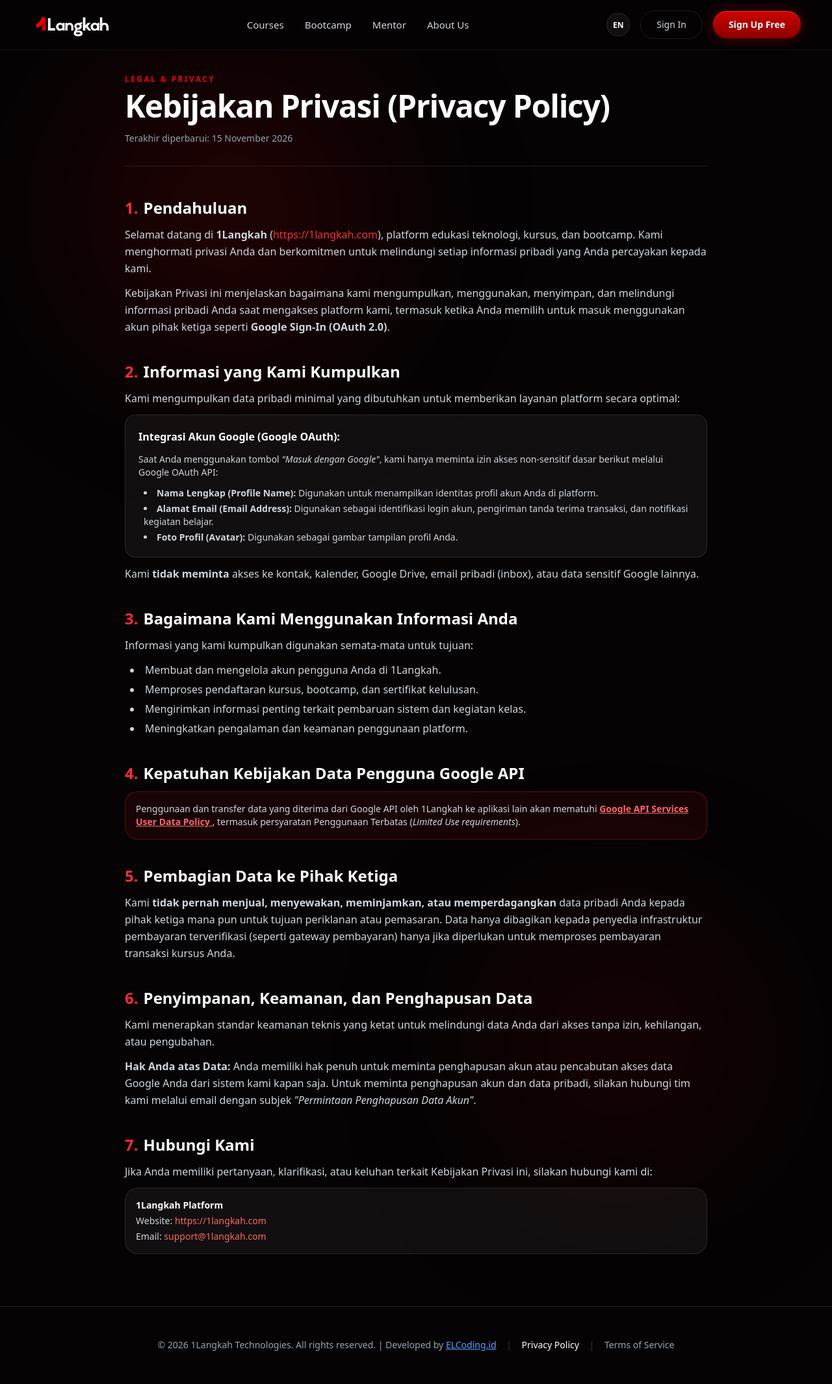
After one commit to NixFester/1langkah, a Laravel app: page /privacy in a window 1280 px wide. The commit adds this page. Shown: the whole page at 65% size. Run offline with Laravel 12, Linux system fonts and the light colour scheme; style sheets or scripts are compiled from the project's sources.

Commit message:
privacy policy

```diff
--- a/lang/id/app.php
+++ b/lang/id/app.php
@@ -386,7 +386,7 @@ return [
     'learn_more' => 'Pelajari lebih lanjut',
     'popular_courses_badge' => 'KURSUS TERPOPULER',
     'start_learning_now' => 'Mulai belajar sekarang',
-    'see_all_courses' => 'Lihat 800+ kursus',
+    'see_all_courses' => 'Lihat semua kursus',
     'bootcamp_badge' => 'ONLINE & OFFLINE BOOTCAMP',
     'bootcamp_title_1' => 'Belajar intensif dengan',
     'bootcamp_title_2' => 'instruktur terbaik.',
--- a/resources/views/pages/about.blade.php
+++ b/resources/views/pages/about.blade.php
@@ -281,9 +281,9 @@
         <div class="text-gray-400 text-[14px] font-medium">
             &copy; 2026 1Langkah Technologies. All rights reserved. | Developed by <a href="https://elc.my.id" target="_blank" class="text-blue-400 underline hover:text-blue-300">ELCoding.id</a>
             <span class="mx-3 text-white/20">|</span>
-            <a href="{{ url('/') }}" class="hover:text-white transition-colors">Privacy Policy</a>
+            <a href="{{ route('privacy-policy') }}" class="hover:text-white transition-colors">Privacy Policy</a>
             <span class="mx-3 text-white/20">|</span>
-            <a href="{{ url('/') }}" class="hover:text-white transition-colors">Terms of Service</a>
+            <a href="{{ route('terms') }}" class="hover:text-white transition-colors">Terms of Service</a>
         </div>
     </div>
 </footer>
--- a/resources/views/pages/landing.blade.php
+++ b/resources/views/pages/landing.blade.php
@@ -1043,8 +1043,8 @@
                     <h2 class="text-[11px] md:text-[13px] font-bold tracking-[0.1em] md:tracking-[0.15em] text-gray-400 uppercase mb-5 md:mb-8"> {{ __('app.footer_support') }} </h2>
                     <ul class="flex flex-col items-end gap-5 md:gap-7">
                         <li><a href="{{ url('/') }}" class="text-[13px] md:text-[15px] text-gray-400 hover:text-white transition-colors">{{ __('app.nav_help') }}</a></li>
-                        <li><a href="{{ url('/') }}" class="text-[13px] md:text-[15px] text-gray-400 hover:text-white transition-colors">{{ __('app.nav_privacy') }}</a></li>
-                        <li><a href="{{ url('/') }}" class="text-[13px] md:text-[15px] text-gray-400 hover:text-white transition-colors">{{ __('app.nav_terms') }}</a></li>
+                        <li><a href="{{ route('privacy-policy') }}" class="text-[13px] md:text-[15px] text-gray-400 hover:text-white transition-colors">{{ __('app.nav_privacy') }}</a></li>
+                        <li><a href="{{ route('terms') }}" class="text-[13px] md:text-[15px] text-gray-400 hover:text-white transition-colors">{{ __('app.nav_terms') }}</a></li>
                         <li><a href="{{ url('/') }}" class="text-[13px] md:text-[15px] text-gray-400 hover:text-white transition-colors">{{ __('app.nav_status') }}</a></li>
                     </ul>
                 </div>
--- /dev/null
+++ b/resources/views/pages/privacy-policy.blade.php
@@ -0,0 +1,196 @@
+@extends('layouts.guest')
+
+@section('title', __('app.nav_privacy') . ' — 1Langkah')
+
+@section('body')
+<!-- Navbar -->
+<nav class="fixed top-0 left-0 right-0 z-50 px-6 lg:px-12 py-3 md:py-4 bg-[#050304]/80 backdrop-blur-md border-b border-white/5 flex items-center justify-between">
+    <!-- Logo -->
+    <a href="{{ route('landing') }}" class="flex items-center" aria-label="Beranda 1Langkah">
+        <svg aria-hidden="true" width="120" height="36" viewBox="0 0 120 36" fill="none" xmlns="http://www.w3.org/2000/svg">
+            <g clip-path="url(#clip0_306_8219)">
+                <path d="M22.3789 27.1026H16.3237V7.52808H22.3789V27.1026Z" fill="#D10000"/>
+                <g filter="url(#filter0_d_306_8219)">
+                    <path d="M22.3746 7.57027C22.374 7.57183 22.3735 7.57359 22.373 7.57546C22.3719 7.57922 22.3705 7.58367 22.369 7.58868C22.366 7.59876 22.3622 7.61144 22.3576 7.62646C22.3484 7.65648 22.3362 7.69629 22.3206 7.7453C22.2894 7.84337 22.2451 7.9786 22.1872 8.14667C22.0716 8.48256 21.9009 8.95166 21.6697 9.51938C21.2088 10.651 20.4993 12.1959 19.4946 13.8706C17.5141 17.1718 14.2201 21.2532 9.16017 23.4218L6.7749 17.8562C10.1921 16.3917 12.6499 13.5095 14.302 10.7556C15.1136 9.40283 15.6905 8.14735 16.0619 7.23532C16.2468 6.78124 16.3787 6.41755 16.4618 6.17631C16.5032 6.05587 16.5322 5.96636 16.5496 5.91188C16.5582 5.8847 16.5639 5.86625 16.5667 5.8571L16.5681 5.85254C16.568 5.85317 16.5678 5.85399 16.5675 5.8549C16.5674 5.85534 16.5668 5.8568 16.5667 5.8571C16.5665 5.85753 16.5667 5.85723 16.9297 5.96429L22.0125 7.45993C22.3708 7.56565 22.3753 7.56754 22.3752 7.56806C22.375 7.56844 22.3748 7.56949 22.3746 7.57027Z" fill="#E50000"/>
+                </g>
+                <path d="M29.6583 7.91772V23.195H36.7659V26.9803H25.8457V7.91772H29.6583Z" fill="white"/>
+                <path d="M48.8093 15.2705H51.4236V27.0076H48.5371V25.8638C47.4477 26.7898 46.0317 27.3343 44.5067 27.3343C41.0482 27.3343 38.2705 24.5567 38.2705 21.1254C38.2705 17.6669 41.0482 14.9165 44.5067 14.9165C46.0317 14.9165 47.4477 15.4611 48.5371 16.387L48.8093 15.2705ZM47.0937 23.3857C47.6929 22.7594 47.9924 21.9696 47.9924 21.1254C47.9924 20.2812 47.6929 19.4643 47.0937 18.8652C46.5219 18.266 45.7593 17.9392 44.9424 17.9392C44.1255 17.9392 43.3629 18.266 42.7638 18.8652C42.1919 19.4643 41.8651 20.2812 41.8651 21.1254C41.8651 21.9696 42.1919 22.7594 42.7638 23.3857C43.3629 23.9848 44.1255 24.3116 44.9424 24.3116C45.7593 24.3116 46.5219 23.9848 47.0937 23.3857Z" fill="white"/>
+                <path d="M55.2833 15.2704L55.828 16.3052C56.7539 15.4883 57.9793 14.9436 59.1775 14.9436C62.3365 14.9436 64.9235 17.7213 64.9235 21.1798V27.0075H61.6012V21.1798C61.6012 19.4914 60.4029 17.9936 58.7691 17.9936C57.1351 17.9936 55.9369 19.4914 55.9369 21.1798V27.0075H52.5056V15.2704H55.2833Z" fill="white"/>
+                <path d="M78.5433 16.4688L76.5554 17.1223C77.3996 18.021 77.917 19.2192 77.917 20.5263C77.917 23.4674 75.33 25.8366 72.1165 25.8366C71.6808 25.8366 71.2723 25.7821 70.8639 25.7005C70.6188 26.1362 70.3737 26.6263 70.1831 27.1166C70.8095 27.0348 71.4902 26.9804 72.2527 26.9804C74.4313 26.9804 76.038 27.3344 77.1817 28.0425C78.38 28.805 79.0336 29.976 79.0336 31.3376C79.0336 32.7536 78.4344 33.8702 77.2635 34.6326C76.1469 35.3407 74.513 35.6947 72.2527 35.6947C69.9924 35.6947 68.3585 35.3407 67.242 34.6326C66.071 33.8702 65.4719 32.7536 65.4719 31.3376C65.4719 30.7929 65.5808 30.2755 65.7987 29.7853C66.3433 27.9608 67.596 25.9456 68.4947 24.6657C67.2148 23.6853 66.3706 22.1875 66.3706 20.5263C66.3706 17.5853 68.9576 15.216 72.1165 15.216C72.3889 15.216 72.6612 15.2433 72.9335 15.2705L78.5433 14.2085V16.4688ZM72.1165 18.2661C70.7277 18.2661 69.6657 19.3553 69.6657 20.5263C69.6657 21.8607 70.8911 22.7866 72.1165 22.7866C73.5327 22.7866 74.5947 21.6973 74.5947 20.5263C74.5947 19.2464 73.4781 18.2661 72.1165 18.2661ZM72.2527 32.5903C74.5947 32.5903 75.6839 32.2089 75.6839 31.3376C75.6839 30.5205 74.2952 30.0849 72.2527 30.0849C70.1013 30.0849 68.8214 30.6023 68.8214 31.3376C68.8214 32.2089 70.0742 32.5903 72.2527 32.5903Z" fill="white"/>
+                <path d="M92.57 27.0076H88.104L84.1827 22.242L83.3929 23.0589V27.0076H79.5803V6.74683H83.3929V19.0558L86.8786 15.2705H91.535L86.7697 20.1724L92.57 27.0076Z" fill="white"/>
+                <path d="M102.028 15.2705H104.643V27.0076H101.756V25.8638C100.667 26.7898 99.2509 27.3343 97.7254 27.3343C94.2667 27.3343 91.4893 24.5567 91.4893 21.1254C91.4893 17.6669 94.2667 14.9165 97.7254 14.9165C99.2509 14.9165 100.667 15.4611 101.756 16.387L102.028 15.2705ZM100.313 23.3857C100.911 22.7594 101.211 21.9696 101.211 21.1254C101.211 20.2812 100.911 19.4643 100.313 18.8652C99.7405 18.266 98.9782 17.9392 98.161 17.9392C97.3447 17.9392 96.5815 18.266 95.983 18.8652C95.4106 19.4643 95.0839 20.2812 95.0839 21.1254C95.0839 21.9696 95.4106 22.7594 95.983 23.3857C96.5815 23.9848 97.3447 24.3116 98.161 24.3116C98.9782 24.3116 99.7405 23.9848 100.313 23.3857Z" fill="white"/>
+                <path d="M109.346 6.74683V16.0058C110.354 15.325 111.552 14.9165 112.86 14.9165C116.291 14.9165 119.068 17.7214 119.068 21.1527V27.0076H115.473V21.1527C115.473 20.3085 115.147 19.5188 114.575 18.8924C114.003 18.2933 113.241 17.9666 112.423 17.9666C111.607 17.9666 110.817 18.2933 110.245 18.8924C109.673 19.5188 109.346 20.3085 109.346 21.1527V27.0076H105.725V6.74683H109.346Z" fill="white"/>
+            </g>
+            <defs>
+                <filter id="filter0_d_306_8219" x="0.599103" y="-0.00106061" width="28.5963" height="30.5653" filterUnits="userSpaceOnUse" color-interpolation-filters="sRGB">
+                    <feFlood flood-opacity="0" result="BackgroundImageFix"/>
+                    <feColorMatrix in="SourceAlpha" type="matrix" values="0 0 0 0 0 0 0 0 0 0 0 0 0 0 0 0 0 0 127 0" result="hardAlpha"/>
+                    <feOffset dx="0.3222" dy="0.6444"/>
+                    <feGaussianBlur stdDeviation="3.249"/>
+                    <feComposite in2="hardAlpha" operator="out"/>
+                    <feColorMatrix type="matrix" values="0 0 0 0 0 0 0 0 0 0 0 0 0 0 0 0 0 0 0.25 0"/>
+                    <feBlend mode="normal" in2="BackgroundImageFix" result="effect1_dropShadow_306_8219"/>
+                    <feBlend mode="normal" in="SourceGraphic" in2="effect1_dropShadow_306_8219" result="shape"/>
+                </filter>
+                <clipPath id="clip0_306_8219">
+                    <rect width="120" height="36" fill="white"/>
+                </clipPath>
+            </defs>
+        </svg>
+    </a>
+
+    <!-- Links -->
+    <div class="hidden md:flex items-center gap-4 xl:gap-8 text-[14px] xl:text-[15px] font-medium text-gray-300">
+        <a href="{{ route('kursus') }}" class="hover:text-white transition-colors">{{ __('app.nav_courses') }}</a>
+        <a href="{{ route('online-bootcamp') }}" class="hover:text-white transition-colors">{{ __('app.nav_bootcamp') }}</a>
+        <a href="{{ route('mentor') }}" class="hover:text-white transition-colors">{{ __('app.nav_mentor') }}</a>
+        <a href="{{ route('about') }}" class="hover:text-white transition-colors">{{ __('app.nav_about') }}</a>
+    </div>
+
+    <!-- Actions -->
+    <div class="flex items-center gap-2 sm:gap-3 lg:gap-4">
+        <!-- Language Switcher -->
+        <a href="{{ route('lang.switch', app()->getLocale() == 'id' ? 'en' : 'id') }}" class="flex items-center justify-center w-8 h-8 sm:w-9 sm:h-9 rounded-full bg-white/5 border border-white/10 hover:bg-white/10 text-[11px] sm:text-[12px] font-bold text-white transition-colors" title="Switch Language" aria-label="{{ strtoupper(app()->getLocale()) == 'EN' ? 'EN' : 'ID' }} - Switch Language">
+            {{ strtoupper(app()->getLocale()) == 'EN' ? 'EN' : 'ID' }}
+        </a>
+
+        <a href="{{ route('login') }}" class="inline-flex items-center justify-center px-4 lg:px-6 py-2 sm:py-2.5 text-[13px] lg:text-[14px] font-medium text-[#d1d5db] border border-white/10 rounded-full hover:bg-white/5 transition-colors">
+            {{ __('app.login') }}
+        </a>
+        <a href="{{ route('signup') }}" class="inline-flex items-center justify-center px-4 lg:px-6 py-2 sm:py-2.5 text-[13px] lg:text-[14px] font-semibold text-white bg-gradient-to-b from-[#D10000] to-[#8B0000] rounded-full shadow-[inset_0_1px_0_rgba(255,255,255,0.25),0_0_20px_rgba(209,0,0,0.4)] whitespace-nowrap hover:from-[#b30000] hover:to-[#6b0000] hover:shadow-[inset_0_1px_0_rgba(255,255,255,0.25),0_0_25px_rgba(209,0,0,0.6)] transition-all">
+            <span class="lg:hidden">{{ __('app.register') }}</span>
+            <span class="hidden lg:inline">{{ __('app.register_free') }}</span>
+        </a>
+    </div>
+</nav>
+
+<!-- Main Content -->
+<main class="w-full min-h-screen bg-[#050304] text-white pt-28 pb-20 px-6 md:px-12 relative overflow-hidden">
+    <!-- Subtle Red Glow Background -->
+    <div class="absolute top-[5%] left-[10%] w-[450px] h-[450px] bg-[#D10000]/15 rounded-full blur-[130px] pointer-events-none"></div>
+    <div class="absolute bottom-[10%] right-[10%] w-[400px] h-[400px] bg-[#8B0000]/15 rounded-full blur-[130px] pointer-events-none"></div>
+
+    <div class="max-w-4xl mx-auto relative z-10">
+        <!-- Header -->
+        <div class="mb-12 border-b border-white/10 pb-8">
+            <p class="text-[12px] font-bold tracking-[0.2em] text-red-600 uppercase mb-2">Legal & Privacy</p>
+            <h1 class="text-3xl md:text-5xl font-black tracking-tight text-white mb-4">Kebijakan Privasi (Privacy Policy)</h1>
+            <p class="text-sm text-gray-400">Terakhir diperbarui: {{ date('d F Y') }}</p>
+        </div>
+
+        <!-- Content -->
+        <div class="space-y-10 text-gray-300 leading-relaxed text-[15px] md:text-[16px]">
+
+            <section class="space-y-3">
+                <h2 class="text-xl md:text-2xl font-bold text-white flex items-center gap-2">
+                    <span class="text-red-500">1.</span> Pendahuluan
+                </h2>
+                <p>
+                    Selamat datang di <strong>1Langkah</strong> (<a href="https://1langkah.com" class="text-red-500 hover:underline">https://1langkah.com</a>), platform edukasi teknologi, kursus, dan bootcamp. Kami menghormati privasi Anda dan berkomitmen untuk melindungi setiap informasi pribadi yang Anda percayakan kepada kami.
+                </p>
+                <p>
+                    Kebijakan Privasi ini menjelaskan bagaimana kami mengumpulkan, menggunakan, menyimpan, dan melindungi informasi pribadi Anda saat mengakses platform kami, termasuk ketika Anda memilih untuk masuk menggunakan akun pihak ketiga seperti <strong>Google Sign-In (OAuth 2.0)</strong>.
+                </p>
+            </section>
+
+            <section class="space-y-3">
+                <h2 class="text-xl md:text-2xl font-bold text-white flex items-center gap-2">
+                    <span class="text-red-500">2.</span> Informasi yang Kami Kumpulkan
+                </h2>
+                <p>Kami mengumpulkan data pribadi minimal yang dibutuhkan untuk memberikan layanan platform secara optimal:</p>
+                <div class="bg-white/5 border border-white/10 rounded-2xl p-5 space-y-3">
+                    <h3 class="text-white font-semibold">Integrasi Akun Google (Google OAuth):</h3>
+                    <p class="text-sm text-gray-300">
+                        Saat Anda menggunakan tombol <em>"Masuk dengan Google"</em>, kami hanya meminta izin akses non-sensitif dasar berikut melalui Google OAuth API:
+                    </p>
+                    <ul class="list-disc list-inside space-y-1 text-sm text-gray-300 pl-2">
+                        <li><strong>Nama Lengkap (Profile Name):</strong> Digunakan untuk menampilkan identitas profil akun Anda di platform.</li>
+                        <li><strong>Alamat Email (Email Address):</strong> Digunakan sebagai identifikasi login akun, pengiriman tanda terima transaksi, dan notifikasi kegiatan belajar.</li>
+                        <li><strong>Foto Profil (Avatar):</strong> Digunakan sebagai gambar tampilan profil Anda.</li>
+                    </ul>
+                </div>
+                <p>
+                    Kami <strong>tidak meminta</strong> akses ke kontak, kalender, Google Drive, email pribadi (inbox), atau data sensitif Google lainnya.
+                </p>
+            </section>
+
+            <section class="space-y-3">
+                <h2 class="text-xl md:text-2xl font-bold text-white flex items-center gap-2">
+                    <span class="text-red-500">3.</span> Bagaimana Kami Menggunakan Informasi Anda
+                </h2>
+                <p>Informasi yang kami kumpulkan digunakan semata-mata untuk tujuan:</p>
+                <ul class="list-disc list-inside space-y-1 pl-2 text-gray-300">
+                    <li>Membuat dan mengelola akun pengguna Anda di 1Langkah.</li>
+                    <li>Memproses pendaftaran kursus, bootcamp, dan sertifikat kelulusan.</li>
+                    <li>Mengirimkan informasi penting terkait pembaruan sistem dan kegiatan kelas.</li>
+                    <li>Meningkatkan pengalaman dan keamanan penggunaan platform.</li>
+                </ul>
+            </section>
+
+            <section class="space-y-3">
+                <h2 class="text-xl md:text-2xl font-bold text-white flex items-center gap-2">
+                    <span class="text-red-500">4.</span> Kepatuhan Kebijakan Data Pengguna Google API
+                </h2>
+                <div class="p-4 bg-red-950/30 border border-red-500/30 rounded-xl text-sm">
+                    <p>
+                        Penggunaan dan transfer data yang diterima dari Google API oleh 1Langkah ke aplikasi lain akan mematuhi
+                        <a href="https://developers.google.com/terms/api-services-user-data-policy" target="_blank" rel="noopener noreferrer" class="text-red-400 font-semibold underline hover:text-red-300">
+                            Google API Services User Data Policy
+                        </a>,
+                        termasuk persyaratan Penggunaan Terbatas (<em>Limited Use requirements</em>).
+                    </p>
+                </div>
+            </section>
+
+            <section class="space-y-3">
+                <h2 class="text-xl md:text-2xl font-bold text-white flex items-center gap-2">
+                    <span class="text-red-500">5.</span> Pembagian Data ke Pihak Ketiga
+                </h2>
+                <p>
+                    Kami <strong>tidak pernah menjual, menyewakan, meminjamkan, atau memperdagangkan</strong> data pribadi Anda kepada pihak ketiga mana pun untuk tujuan periklanan atau pemasaran. Data hanya dibagikan kepada penyedia infrastruktur pembayaran terverifikasi (seperti gateway pembayaran) hanya jika diperlukan untuk memproses pembayaran transaksi kursus Anda.
+                </p>
+            </section>
+
+            <section class="space-y-3">
+                <h2 class="text-xl md:text-2xl font-bold text-white flex items-center gap-2">
+                    <span class="text-red-500">6.</span> Penyimpanan, Keamanan, dan Penghapusan Data
+                </h2>
+                <p>
+                    Kami menerapkan standar keamanan teknis yang ketat untuk melindungi data Anda dari akses tanpa izin, kehilangan, atau pengubahan.
+                </p>
+                <p>
+                    <strong>Hak Anda atas Data:</strong> Anda memiliki hak penuh untuk meminta penghapusan akun atau pencabutan akses data Google Anda dari sistem kami kapan saja. Untuk meminta penghapusan akun dan data pribadi, silakan hubungi tim kami melalui email dengan subjek <em>"Permintaan Penghapusan Data Akun"</em>.
+                </p>
+            </section>
+
+            <section class="space-y-3">
+                <h2 class="text-xl md:text-2xl font-bold text-white flex items-center gap-2">
+                    <span class="text-red-500">7.</span> Hubungi Kami
+                </h2>
+                <p>
+                    Jika Anda memiliki pertanyaan, klarifikasi, atau keluhan terkait Kebijakan Privasi ini, silakan hubungi kami di:
+                </p>
+                <div class="bg-white/5 border border-white/10 rounded-xl p-4 text-sm space-y-1">
+                    <p><strong class="text-white">1Langkah Platform</strong></p>
+                    <p>Website: <a href="https://1langkah.com" class="text-red-400 hover:underline">https://1langkah.com</a></p>
+                    <p>Email: <a href="mailto:support@1langkah.com" class="text-red-400 hover:underline">support@1langkah.com</a></p>
+                </div>
+            </section>
+
+        </div>
+    </div>
+</main>
+
+<!-- Footer -->
+<footer class="bg-[#050304] py-12 border-t border-white/10 relative z-10">
+    <div class="max-w-[1400px] mx-auto px-6 md:px-12 text-center">
+        <div class="text-gray-400 text-[14px] font-medium">
+            &copy; 2026 1Langkah Technologies. All rights reserved. | Developed by <a href="https://elc.my.id" target="_blank" class="text-blue-400 underline hover:text-blue-300">ELCoding.id</a>
+            <span class="mx-3 text-white/20">|</span>
+            <a href="{{ route('privacy-policy') }}" class="text-white hover:underline transition-colors">Privacy Policy</a>
+            <span class="mx-3 text-white/20">|</span>
+            <a href="{{ route('terms') }}" class="hover:text-white transition-colors">Terms of Service</a>
+        </div>
+    </div>
+</footer>
+@endsection
--- a/routes/web.php
+++ b/routes/web.php
@@ -50,6 +50,9 @@ Route::get('lang/{locale}', function ($locale) {
 
 Route::get('/', [PageController::class, 'landing'])->name('landing');
 Route::view('/about', 'pages.about')->name('about');
+Route::view('/privacy-policy', 'pages.privacy-policy')->name('privacy-policy');
+Route::view('/privacy', 'pages.privacy-policy');
+Route::view('/terms', 'pages.terms')->name('terms');
 
 Route::get('/kursus', [PageController::class, 'kursus'])->name('kursus');
 Route::get('/kursus/{id}', [PageController::class, 'detailKursus'])->name('detail-kursus');
```
Also changed, not shown: resources/views/pages/terms.blade.php (added, +164 -0 lines), 3 other files.
